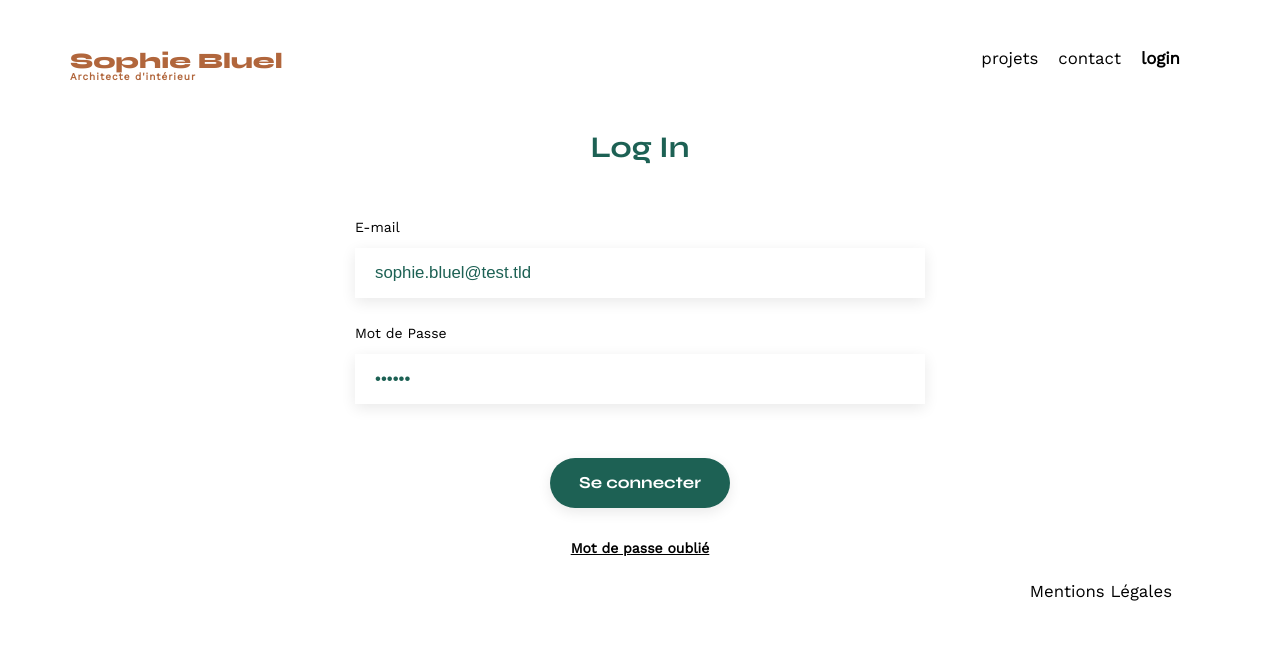
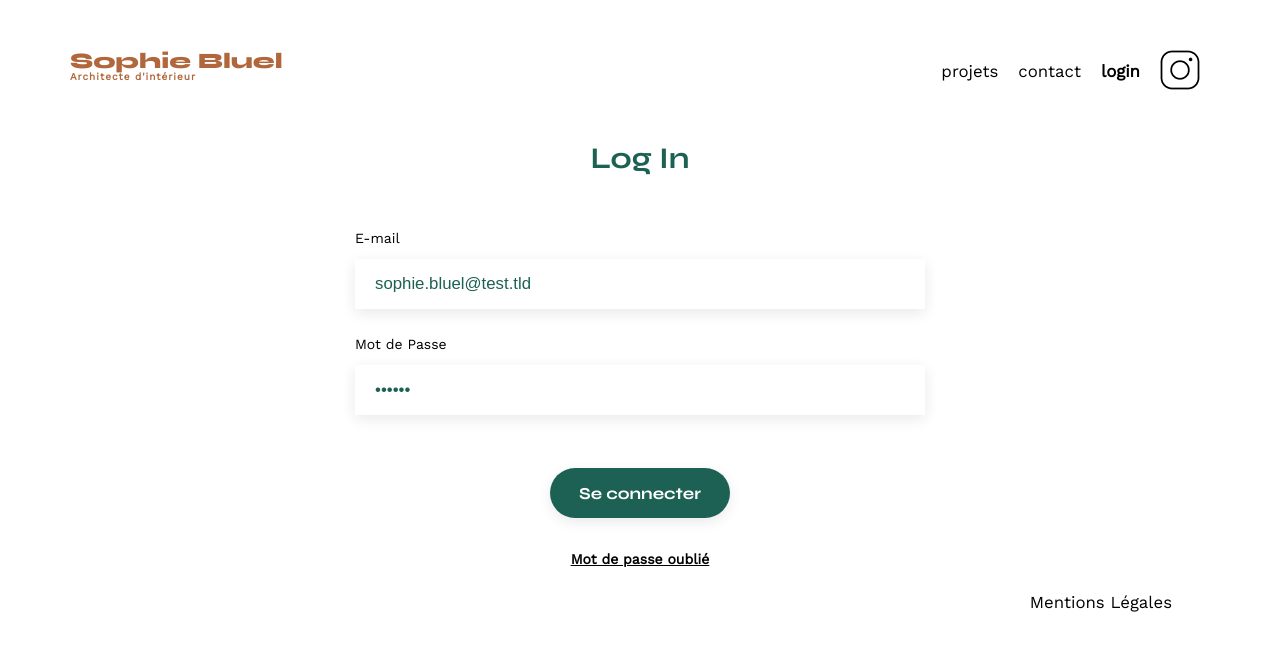
Before and after one commit to NahlaBZ/SophieBluel, a plain HTML site: page FrontEnd/login.html in a window 1280 px wide. Drawn offline with nearby package versions, Linux system fonts and the light colour scheme.

Commit message:
Amélioration du code

```diff
--- a/FrontEnd/login.html
+++ b/FrontEnd/login.html
@@ -29,9 +29,8 @@
                 <li><a href="./index.html#portfolio">projets</a></li>
                 <li><a href="./index.html#contact">contact</a></li>
                 <li class="selectedMenu">login</li>
-                <li>
-                    <div src="./assets/icons/instagram.png" class="instagram" alt="Instagram"></div>
-                </li>
+                <li><img src="./assets/icons/instagram.png" alt="Instagram"></li>
+
             </ul>
         </nav>
     </header>
--- a/FrontEnd/login.js
+++ b/FrontEnd/login.js
@@ -19,7 +19,6 @@ form.addEventListener("submit", (e) => {
 
 // Action suite à la saisie de l'email
 inputEmail.addEventListener("input", (e) => {
-    //inputEmail.reportValidity();
     inputPassword.style.color = "#1d6154";
     inputEmail.style.color = "#1d6154";
     logUser.email = e.target.value;
@@ -27,7 +26,6 @@ inputEmail.addEventListener("input", (e) => {
 
 // Action suite à la saisie du mot de passe
 inputPassword.addEventListener("input", (e) => {
-    //inputPassword.reportValidity();
     inputPassword.style.color = "#1d6154";
     inputEmail.style.color = "#1d6154";
     logUser.password = e.target.value;
@@ -52,7 +50,7 @@ async function loginUser() {
             body: JSON.stringify(logUser),
         }).then((response) => response.json());
 
-        //console.log(data);
+        console.log(data);
 
         if (data.message || data.error) {
             loginError.textContent = "Erreur dans l’identifiant ou le mot de passe";
```
Also changed, not shown: FrontEnd/main.js (+12 -60 lines), Backend/images/Free_Courses_to_learn_JavaScript1680516918635.jpg (added), Backend/images/hotel-first-arte-new-delhi1651287605585.png (added), Backend/images/la-balisiere1651287350102.png (added), 1 other file.
